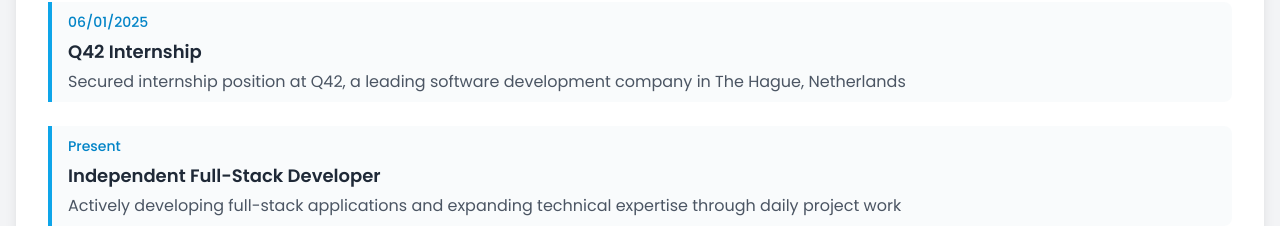
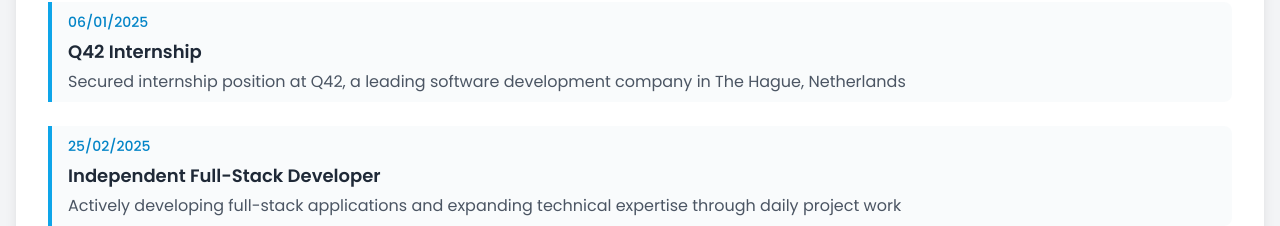
Before and after one commit to MonkyMars/portfolio---reremastered, a Next.js app: page / in a window 1280 px wide. Shown: the part 1160-1386 px from the top of the page. Built offline with nearby package versions, Linux system fonts and the light colour scheme; a web font is replaced by a local one.

Commit message:
fix: format experience descriptions for improved readability and update date dynamically

```diff
--- a/app/components/Experience.tsx
+++ b/app/components/Experience.tsx
@@ -9,7 +9,8 @@
     {
       title: "First Steps in Programming",
       date: "27/11/2022",
-      description: "Developed and deployed my first application: a Discord bot using Python",
+      description:
+        "Developed and deployed my first application: a Discord bot using Python",
     },
     {
       title: "Career Focus Shift",
@@ -21,7 +22,7 @@
       title: "Creating projects",
       date: "2024",
       description:
-      "Made multiple projects in Next.js, TypeScript and Tailwind CSS. The projects include a webstore, a social media platform, a personal gallery and a collection of albumcovers",
+        "Made multiple projects in Next.js, TypeScript and Tailwind CSS. The projects include a webstore, a social media platform, a personal gallery and a collection of albumcovers",
     },
     {
       title: "Q42 Internship",
@@ -31,13 +32,19 @@
     },
     {
       title: "Independent Full-Stack Developer",
-      date: "Present",
-      description: "Actively developing full-stack applications and expanding technical expertise through daily project work",
+      date: `${String(new Date().getDate()).padStart(2, "0")}/${String(
+        new Date().getMonth() + 1
+      ).padStart(2, "0")}/${new Date().getFullYear()}`,
+      description:
+        "Actively developing full-stack applications and expanding technical expertise through daily project work",
     },
   ];
 
   return (
-    <section className="bg-white rounded-2xl shadow-lg p-8 mb-8 border-1 border-[rgba(255,255,255, 0.1)]" id="experience">
+    <section
+      className="bg-white rounded-2xl shadow-lg p-8 mb-8 border-1 border-[rgba(255,255,255, 0.1)]"
+      id="experience"
+    >
       <h2 className="text-2xl font-doto font-extrabold text-gray-800 mb-6 flex items-center gap-2">
         Experience
         <div className="h-1 w-24 bg-primary-500 rounded-full"></div>
```
